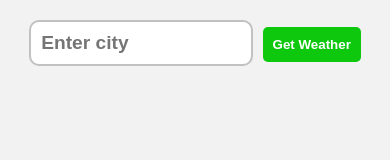
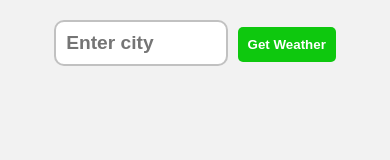
Before and after one commit to vini64theking/Weather-App, a plain HTML site: page index.html in a window 390 px wide. Drawn offline with Linux system fonts and the light colour scheme.

Commit message:
Update styles.css

```diff
--- a/styles.css
+++ b/styles.css
@@ -67,3 +67,9 @@ p{
     font-size: 2rem;
 
 }
+
+@media only screen and (max-width: 600px) {
+    .cityInput {
+       width: 150px;
+    }
+}
```
